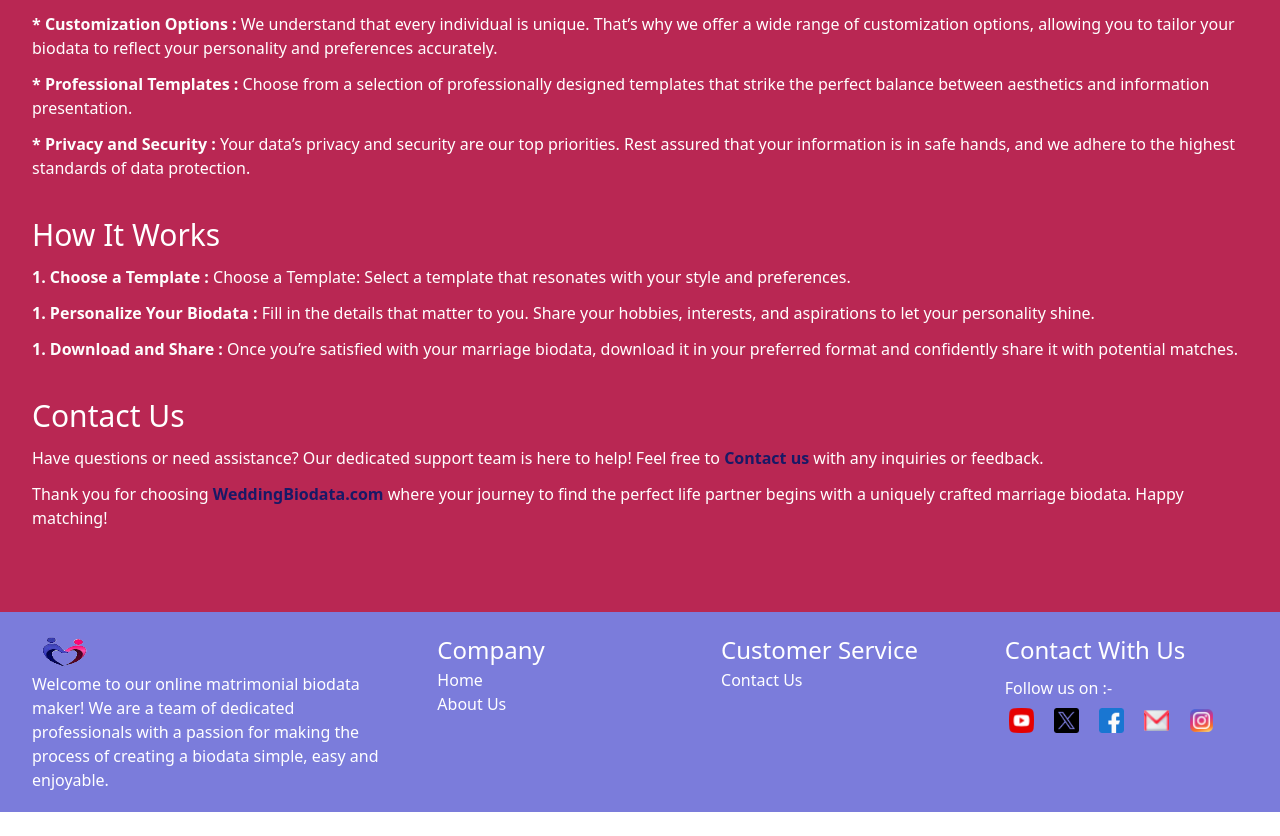
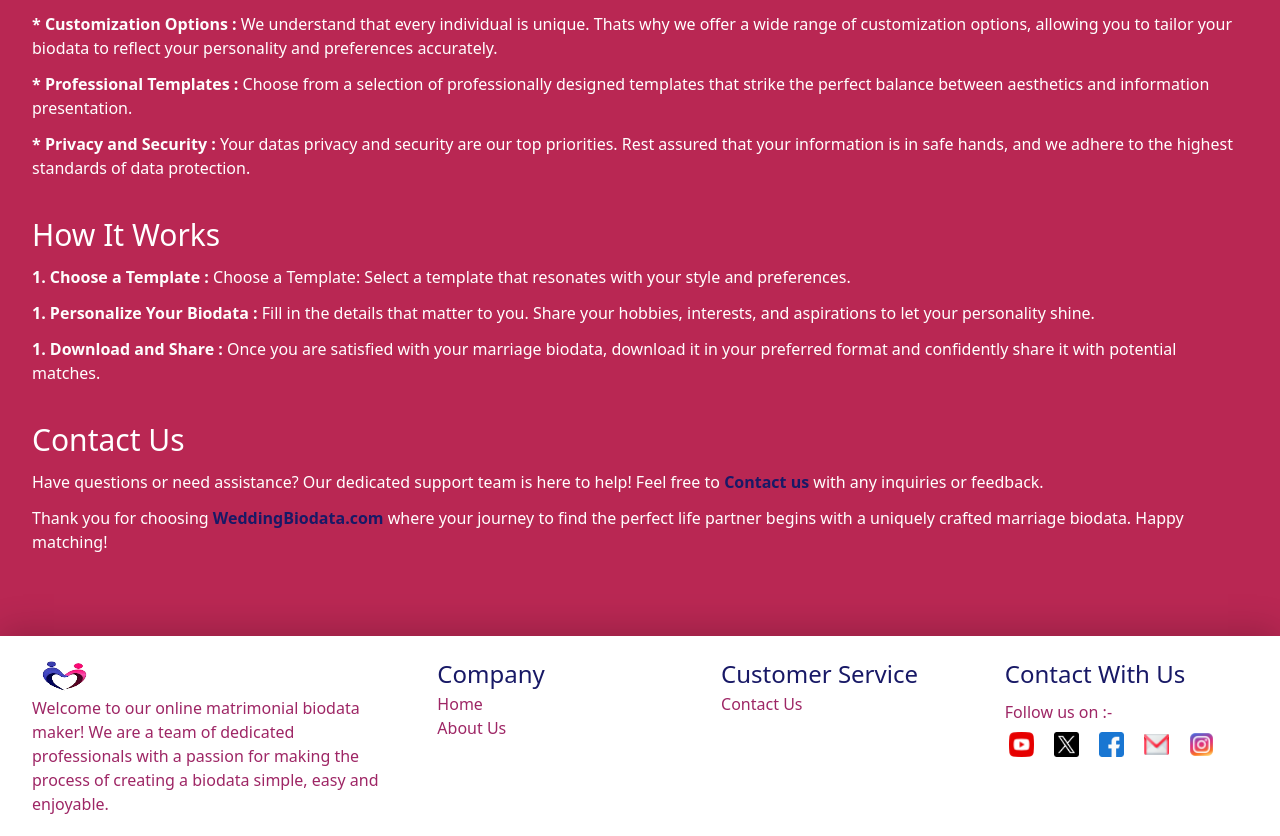
Before and after one commit to meet3475/biodata-web, a Next.js app: page /about-us in a window 1280 px wide. Shown: the part 524-1360 px from the top of the page. Before the commit the page ends 1336 px from the top, so only its background shows below. Built offline with nearby package versions, Linux system fonts and the light colour scheme.

Commit message:
done changes biodata

```diff
--- a/Layout/Footer/page.jsx
+++ b/Layout/Footer/page.jsx
@@ -8,7 +8,7 @@ import { Tooltip } from 'react-tooltip';
 const Footer = () => {
     return (
 
-        <div className='bg-[#7b7cdb]'>
+        <div className='bg-[white]' style={{ boxShadow: '0px -5px 35px rgba(0,0,0,0.2)' }}>
             <div className='mx-auto max-w-7xl px-4 py-5 sm:px-6 lg:px-8 flex flex-wrap md:grid md:grid-cols-2 lg:flex lg:justify-between gap-6'>
 
                 <div className='w-full md:w-[75%] lg:w-[30%]'>
@@ -19,29 +19,29 @@ const Footer = () => {
                         height={50}
                         className="w-[80px] h-[50px] sm:w-[65px] sm:h-[40px]"
                     />
-                    <p className='text-white hover:font-medium'>
+                    <p className='text-[#9E2665] font-medium'>
                         Welcome to our online matrimonial biodata maker! We are a team of dedicated professionals with a passion for making the process of creating a biodata simple, easy and enjoyable.
                     </p>
                 </div>
 
                 <div className='w-full md:w-[45%] lg:w-[20%]'>
-                    <h2 className='text-white  hover:font-medium text-[24px]'>Company</h2>
+                    <h2 className='text-[#181966] font-medium text-[24px]'>Company</h2>
                     <ul>
-                        <Link href={"/"} className='block text-white hover:text-[#181966] hover:font-medium'>Home</Link>
-                        <Link href={"/about-us"} className='block text-white hover:text-[#181966] hover:font-medium'>About Us</Link>
+                        <Link href={"/"} className='block text-[#9E2665] font-medium hover:text-[#4649C0]'>Home</Link>
+                        <Link href={"/about-us"} className='block text-[#9E2665] font-medium hover:text-[#4649C0]'>About Us</Link>
                     </ul>
                 </div>
 
                 <div className='w-full md:w-[45%] lg:w-[20%]'>
-                    <h2 className='text-white hover:font-medium  text-[24px]'>Customer Service</h2>
+                    <h2 className='text-[#181966] font-medium  text-[24px]'>Customer Service</h2>
                     <ul>
-                        <Link href={"/contact-us"} className='block text-white hover:text-[#181966] hover:font-medium'>Contact Us</Link>
+                        <Link href={"/contact-us"} className='block text-[#9E2665] font-medium hover:text-[#4649C0]'>Contact Us</Link>
                     </ul>
                 </div>
 
                 <div className='w-full md:w-[45%] lg:w-[20%]'>
-                    <h2 className='text-white hover:font-medium text-[24px]'>Contact With Us</h2>
-                    <p className='text-white hover:text-[#181966] hover:font-medium my-2'>
+                    <h2 className='text-[#181966] font-medium text-[24px]'>Contact With Us</h2>
+                    <p className='text-[#9E2665] font-medium my-2 hover:text-[#4649C0]'>
                         Follow us on :-
                     </p>
                     <div className="flex flex-wrap gap-3">
--- a/app/about-us/page.jsx
+++ b/app/about-us/page.jsx
@@ -4,10 +4,37 @@ import Footer from '@/Layout/Footer/page'
 import Navbar from '@/Layout/Navbar/page'
 import Link from 'next/link'
 import React, { useEffect, useState } from 'react'
+import AOS from "aos";
+import "aos/dist/aos.css";
 
 const AboutUs = () => {
 
     const [isLoading, setIsLoading] = useState(true)
+
+    useEffect(() => {
+        AOS.init({
+            duration: 2000,
+            once: false // Changed to false to allow repeated animations
+        });
+
+        // Refresh AOS when route changes
+        return () => {
+            AOS.refresh();
+        };
+    }, []);
+
+    // Add scroll event listener to refresh AOS
+    useEffect(() => {
+        const handleScroll = () => {
+            AOS.refresh();
+        };
+
+        window.addEventListener('scroll', handleScroll);
+
+        return () => {
+            window.removeEventListener('scroll', handleScroll);
+        };
+    }, []);
 
     useEffect(() => {
         const timer = setTimeout(() => {
@@ -21,6 +48,7 @@ const AboutUs = () => {
         return <Loarder />
     }
 
+
     return (
         <>
             <Navbar />
@@ -30,53 +58,54 @@ const AboutUs = () => {
                     <div>
                         <h2 className='text-white text-[42px] font-bold mb-5'>About Us</h2>
                         <p className='text-white text-[14px] sm:text-[16px] mb-4 sm:mb-3'>
-                            Welcome to weddingbiodata.com your one-stop solution for crafting the perfect marriage biodata! Finding the right life partner is an exciting journey, and we’re here to make it easier for you with our innovative marriage biodata maker.
+                            Welcome to weddingbiodata.com your one-stop solution for crafting the perfect marriage biodata! Finding the right life partner is an exciting journey, and we are here to make it easier for you with our innovative marriage biodata maker.
                         </p>
 
-                        <h3 className='text-white text-[30px] mb-2 mt-8'>Our Vision</h3>
-                        <p className='text-white text-[14px] sm:text-[16px] mb-4 sm:mb-3'>
+                        <h3 className='text-white text-[30px] mb-2 mt-8' data-aos="zoom-in">Our Vision</h3>
+                        <p className='text-white text-[14px] sm:text-[16px] mb-4 sm:mb-3' data-aos="fade-up">
                             At weddingbiodata.com we envision revolutionizing the way individuals express their unique personalities and preferences. Our goal is to provide a seamless and enjoyable biodata creation experience, making the journey to finding a life partner enriching and stress-free.
                         </p>
 
-                        <h4 className='text-white text-[25px] mb-2 mt-8'>What Sets Us Apart</h4>
+                        <h4 className='text-white text-[25px] mb-2 mt-8' data-aos="zoom-in">What Sets Us Apart</h4>
 
-                        <p className='text-white text-[14px] sm:text-[16px] mb-4 sm:mb-3'>
+                        <p className='text-white text-[14px] sm:text-[16px] mb-4 sm:mb-3' data-aos="fade-up">
                             <span className='text-[#fdfdfd] font-bold'> * User-Friendly Interface : </span> Our marriage biodata maker features an intuitive and user-friendly interface, ensuring that you can create a personalized biodata effortlessly.
                         </p>
 
-                        <p className='text-white text-[14px] sm:text-[16px] mb-4 sm:mb-3'>
-                            <span className='text-[#fdfdfd] font-bold'> * Customization Options : </span> We understand that every individual is unique. That’s why we offer a wide range of customization options, allowing you to tailor your biodata to reflect your personality and preferences accurately.
+                        <p className='text-white text-[14px] sm:text-[16px] mb-4 sm:mb-3' data-aos="fade-up">
+                            <span className='text-[#fdfdfd] font-bold'> * Customization Options : </span> We understand that every individual is unique. Thats why we offer a wide range of customization options, allowing you to tailor your biodata to reflect your personality and preferences accurately.
                         </p>
 
-                        <p className='text-white text-[14px] sm:text-[16px] mb-4 sm:mb-3'>
+                        <p className='text-white text-[14px] sm:text-[16px] mb-4 sm:mb-3' data-aos="fade-up">
                             <span className='text-[#fdfdfd] font-bold'> * Professional Templates : </span> Choose from a selection of professionally designed templates that strike the perfect balance between aesthetics and information presentation.
                         </p>
 
-                        <p className='text-white text-[14px] sm:text-[16px] mb-4 sm:mb-3'>
-                            <span className='text-[#fdfdfd] font-bold'> * Privacy and Security : </span>  Your data’s privacy and security are our top priorities. Rest assured that your information is in safe hands, and we adhere to the highest standards of data protection.
+                        <p className='text-white text-[14px] sm:text-[16px] mb-4 sm:mb-3' data-aos="fade-up">
+                            <span className='text-[#fdfdfd] font-bold'> * Privacy and Security : </span>  Your datas privacy and security are our top priorities. Rest assured that your information is in safe hands, and we adhere to the highest standards of data protection.
                         </p>
 
 
-                        <h3 className='text-white text-[30px] mb-2 mt-8'>How It Works</h3>
-                        <p className='text-white text-[14px] sm:text-[16px] mb-4 sm:mb-3'>
+                        <h3 className='text-white text-[30px] mb-2 mt-8' data-aos="zoom-in">How It Works</h3>
+                        <p className='text-white text-[14px] sm:text-[16px] mb-4 sm:mb-3' data-aos="fade-up">
                             <span className='text-[#fdfdfd] font-bold'> 1. Choose a Template : </span> Choose a Template: Select a template that resonates with your style and preferences.
                         </p>
 
-                        <p className='text-white text-[14px] sm:text-[16px] mb-4 sm:mb-3'>
+                        <p className='text-white text-[14px] sm:text-[16px] mb-4 sm:mb-3' data-aos="fade-up">
                             <span className='text-[#fdfdfd] font-bold'> 1. Personalize Your Biodata : </span>Fill in the details that matter to you. Share your hobbies, interests, and aspirations to let your personality shine.
                         </p>
 
 
-                        <p className='text-white text-[14px] sm:text-[16px] mb-4 sm:mb-3'>
-                            <span className='text-[#fdfdfd] font-bold'> 1. Download and Share : </span> Once you’re satisfied with your marriage biodata, download it in your preferred format and confidently share it with potential matches.
+                        <p className='text-white text-[14px] sm:text-[16px] mb-4 sm:mb-3' data-aos="fade-up">
+                            <span className='text-[#fdfdfd] font-bold'> 1. Download and Share : </span> Once you are satisfied with your marriage biodata, download it in your preferred format and confidently share it with potential matches.
                         </p>
 
-                        <h3 className='text-white text-[30px] mb-2 mt-8'>Contact Us</h3>
-                        <p className='text-white text-[14px] sm:text-[16px] mb-4 sm:mb-3'>
+
+                        <h3 className='text-white text-[30px] mb-2 mt-8' data-aos="zoom-in">Contact Us</h3>
+                        <p className='text-white text-[14px] sm:text-[16px] mb-4 sm:mb-3' data-aos="fade-up">
                             Have questions or need assistance? Our dedicated support team is here to help! Feel free to <Link className='text-[#181966] font-bold' href={"/contact-us"}>Contact us</Link> with any inquiries or feedback.
                         </p>
 
-                        <p className='text-white text-[14px] sm:text-[16px] mb-4 sm:mb-3'>
+                        <p className='text-white text-[14px] sm:text-[16px] mb-4 sm:mb-3' data-aos="fade-up">
                             Thank you for choosing <Link className='text-[#181966] font-bold' href={"/"}>WeddingBiodata.com</Link> where your journey to find the perfect life partner begins with a uniquely crafted marriage biodata. Happy matching!
                         </p>
                     </div>
```
Also changed, not shown: app/contact-us/page.jsx (+36 -9 lines).
